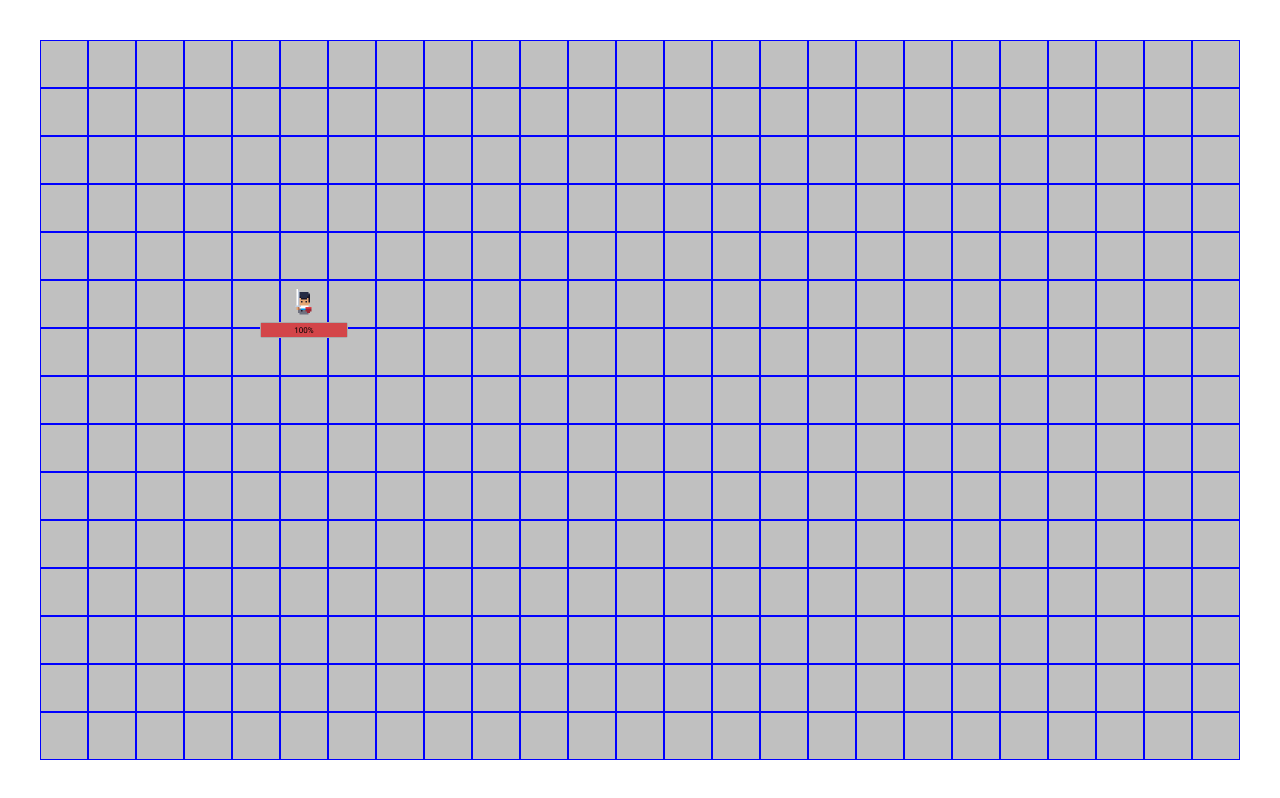
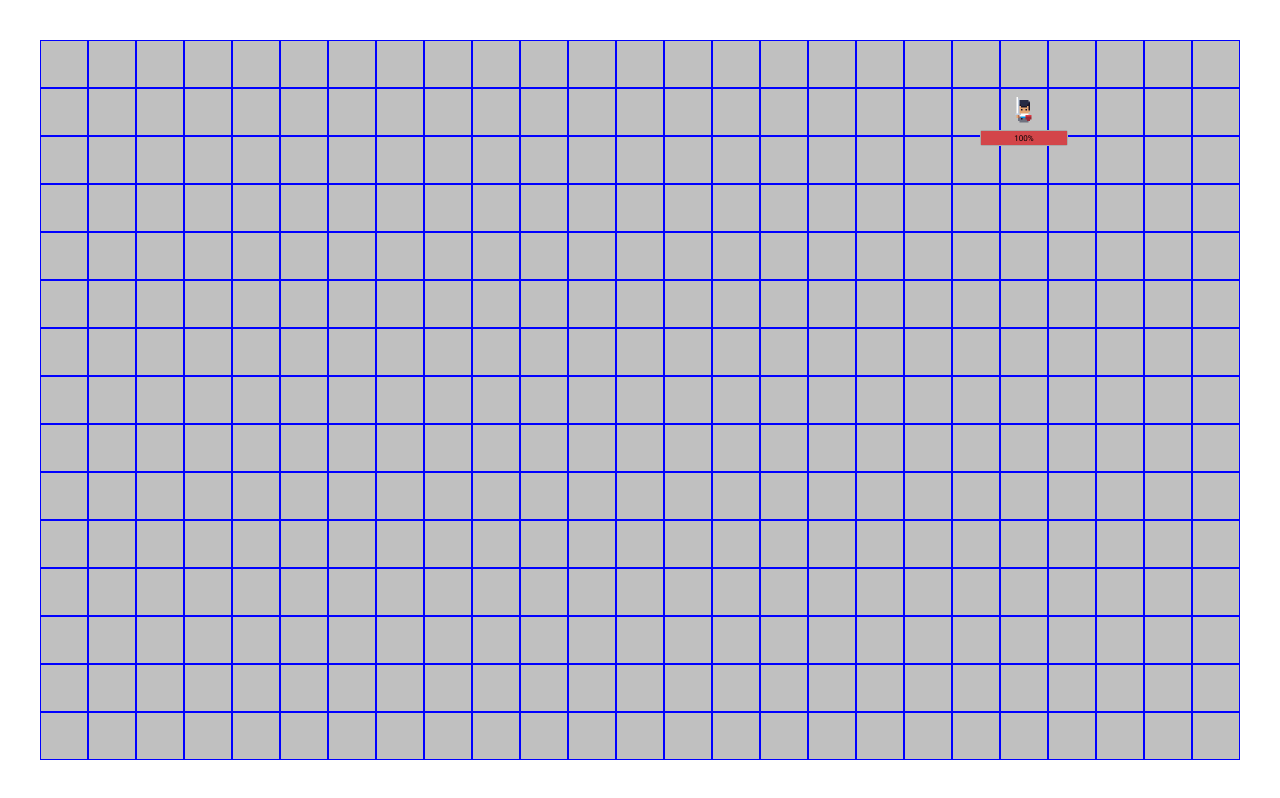
Before and after one commit to gabrielgraciani/loop-hero-simulator, a Next.js app: page / in a window 1280 px wide. Built offline with nearby package versions, Linux system fonts and the light colour scheme.

Commit message:
created map context and make hero appear random when refresh the page

```diff
--- a/package.json
+++ b/package.json
@@ -12,12 +12,14 @@
     "next": "11.1.2",
     "react": "17.0.2",
     "react-dom": "17.0.2",
-    "styled-components": "^5.3.1"
+    "styled-components": "^5.3.1",
+    "uuid": "^8.3.2"
   },
   "devDependencies": {
     "@types/node": "^16.11.0",
     "@types/react": "^17.0.30",
     "@types/styled-components": "^5.1.15",
+    "@types/uuid": "^8.3.1",
     "@typescript-eslint/eslint-plugin": "^4.19.0",
     "@typescript-eslint/parser": "^4.19.0",
     "eslint": "^7.23.0",
--- a/src/components/Hero/index.tsx
+++ b/src/components/Hero/index.tsx
@@ -4,8 +4,9 @@ import { useHero } from '../../hooks/useHero';
 import { KeyCodes } from '../../enum/KeyCodes';
 
 import { Container, LifeContainer } from './styles';
+import { IHeroProps } from './types';
 
-export function Hero(): JSX.Element {
+export function Hero({ initialPosition }: IHeroProps): JSX.Element {
   const {
     isBlocked,
     isAttacking,
@@ -19,7 +20,7 @@ export function Hero(): JSX.Element {
     direction,
     isDead,
     life,
-  } = useHero();
+  } = useHero({ initialPosition });
 
   const handleKeyDown = useCallback(
     (event: KeyboardEvent) => {
--- a/src/components/Hero/types.ts
+++ b/src/components/Hero/types.ts
@@ -1,4 +1,8 @@
 import { IDirections } from '../../interfaces/Directions';
+
+export interface IHeroProps {
+  initialPosition: { x: number; y: number };
+}
 
 export interface IStyledHeroProps {
   isAttacking: boolean;
--- /dev/null
+++ b/src/contexts/MapContext.tsx
@@ -0,0 +1,48 @@
+import {
+  createContext,
+  ReactNode,
+  useState,
+  useContext,
+  useEffect,
+} from 'react';
+import { tileSize } from '../config/Constants';
+import { useWindowSize } from '../hooks/useWindowSize';
+import { generateMap } from '../map/helper';
+
+interface IMapContextProps {
+  map: number[][];
+}
+
+interface IMapProviderProps {
+  children: ReactNode;
+}
+const MapContext = createContext<IMapContextProps>({} as IMapContextProps);
+
+const MapProvider = ({ children }: IMapProviderProps): JSX.Element => {
+  const { width, height } = useWindowSize();
+
+  const [map, setMap] = useState<number[][]>([]);
+
+  useEffect(() => {
+    const horizontalSquares = Math.floor((width || 0) / tileSize);
+    const verticalSquares = Math.floor((height || 0) / tileSize);
+
+    const generatedMap = generateMap(verticalSquares, horizontalSquares);
+
+    setMap(generatedMap);
+  }, [width, height]);
+
+  return <MapContext.Provider value={{ map }}>{children}</MapContext.Provider>;
+};
+
+function useMap(): IMapContextProps {
+  const context = useContext(MapContext);
+
+  if (!context) {
+    throw new Error('useMap must be used within an MapProvider');
+  }
+
+  return context;
+}
+
+export { MapProvider, useMap };
--- /dev/null
+++ b/src/enum/MapFloor.ts
@@ -0,0 +1,6 @@
+export enum EMapFloor {
+  FLOOR = 0,
+  WALL = 1,
+  HERO = 2,
+  TRAP = 3,
+}
--- a/src/hooks/useHero.ts
+++ b/src/hooks/useHero.ts
@@ -23,8 +23,14 @@ interface IUseHeroResponse {
   handleReceiveDamage: () => void;
 }
 
-export const useHero = (): IUseHeroResponse => {
-  const [position, setPosition] = useState({ x: 5, y: 5 });
+interface IUseHeroProps {
+  initialPosition: { x: number; y: number };
+}
+
+export const useHero = ({
+  initialPosition,
+}: IUseHeroProps): IUseHeroResponse => {
+  const [position, setPosition] = useState(initialPosition);
   const [direction, setDirection] = useState<IDirections>(DirectionsEnum.DOWN);
   const [isAttacking, setIsAttacking] = useState(false);
   const [isBlocked, setIsBlocked] = useState(false);
--- /dev/null
+++ b/src/map/helper.ts
@@ -0,0 +1,45 @@
+import { EMapFloor } from '../enum/MapFloor';
+import { randomNumber } from '../utils/helper';
+
+function generateMap(rows: number, columns: number): number[][] {
+  const map: number[][] = [];
+
+  if (rows === 0 || columns === 0) return map;
+
+  const rowsArray = Array.from(Array(rows).keys());
+  const columnsArray = Array.from(Array(columns).keys());
+
+  rowsArray.forEach((_, rowIndex) => {
+    const isFirstRow = rowIndex === 0;
+    const isLastRow = rowIndex === rowsArray.length - 1;
+
+    const columnsGenerated = columnsArray.map((_, columnIndex) => {
+      const isFirstColumn = columnIndex === 0;
+      const isLastColumn = columnIndex === columnsArray.length - 1;
+
+      // generating walls when is first and last row
+      if (isFirstRow || isLastRow) {
+        return EMapFloor.WALL;
+      }
+
+      // generating walls when is first and last column for every row
+      if (isFirstColumn || isLastColumn) {
+        return EMapFloor.WALL;
+      }
+
+      return EMapFloor.FLOOR;
+    });
+    map[rowIndex] = columnsGenerated;
+  });
+
+  // start in one and finish less 2 to the number of the row doesn't be an wall
+  const randomRow = randomNumber(1, rowsArray.length - 2);
+  // start in one and finish less 2 to the number of the column doesn't be an wall
+  const randomColumn = randomNumber(1, columnsArray.length - 2);
+
+  map[randomRow][randomColumn] = EMapFloor.HERO;
+
+  return map;
+}
+
+export { generateMap };
--- a/src/pages/_app.tsx
+++ b/src/pages/_app.tsx
@@ -1,12 +1,14 @@
 import type { AppProps } from 'next/app';
 import { GlobalStyles } from '../styles/global';
 
+import AppProvider from '../contexts';
+
 function MyApp({ Component, pageProps }: AppProps): JSX.Element {
   return (
-    <>
+    <AppProvider>
       <Component {...pageProps} />
       <GlobalStyles />
-    </>
+    </AppProvider>
   );
 }
 export default MyApp;
--- a/src/pages/index.tsx
+++ b/src/pages/index.tsx
@@ -1,9 +1,12 @@
 import Head from 'next/head';
+import { ReactElement } from 'react';
+import { v4 as uuid } from 'uuid';
 
 import { Hero } from '../components/Hero';
 
-import { useWindowSize } from '../hooks/useWindowSize';
-import { tileSize } from '../config/Constants';
+import { useMap } from '../contexts/MapContext';
+
+import { EMapFloor } from '../enum/MapFloor';
 
 import {
   Container,
@@ -13,13 +16,31 @@ import {
 } from './Home.styles';
 
 export default function Home(): JSX.Element {
-  const { width, height } = useWindowSize();
+  const { map } = useMap();
 
-  const horizontalSquares = Math.floor((width || 0) / tileSize);
-  const verticalSquares = Math.floor((height || 0) / tileSize);
+  function renderMapContent() {
+    const array: ReactElement[] = [];
 
-  const horizontalSquaresArray = Array.from(Array(horizontalSquares).keys());
-  const verticalSquaresArray = Array.from(Array(verticalSquares).keys());
+    map.forEach((row, rowIndex) => {
+      row.forEach((column, columnIndex) => {
+        const initialPosition = { x: columnIndex, y: rowIndex };
+        const tileValue = map[rowIndex][columnIndex];
+        const key = `${row}-${column}-${uuid()}`;
+
+        switch (tileValue) {
+          case EMapFloor.HERO: {
+            array.push(<Hero key={key} initialPosition={initialPosition} />);
+            break;
+          }
+          default: {
+            break;
+          }
+        }
+      });
+    });
+
+    return array;
+  }
 
   return (
     <>
@@ -29,14 +50,18 @@ export default function Home(): JSX.Element {
 
       <Container>
         <SquaresContainer>
-          <Hero />
-          {verticalSquaresArray.map(itemVertical => (
-            <SquareRowContainer key={itemVertical}>
-              {horizontalSquaresArray.map(itemHorizontal => (
-                <Square key={`${itemVertical}-${itemHorizontal}`} />
-              ))}
-            </SquareRowContainer>
-          ))}
+          {renderMapContent()}
+          {map.map(row => {
+            const keyRow = uuid();
+            return (
+              <SquareRowContainer key={keyRow}>
+                {row.map(() => {
+                  const keyColumn = uuid();
+                  return <Square key={`${keyRow}-${keyColumn}`} />;
+                })}
+              </SquareRowContainer>
+            );
+          })}
         </SquaresContainer>
       </Container>
     </>
```
Also changed, not shown: src/contexts/index.tsx (added, +13 -0 lines), 1 other file (tests, documents, lock files or other folders).
